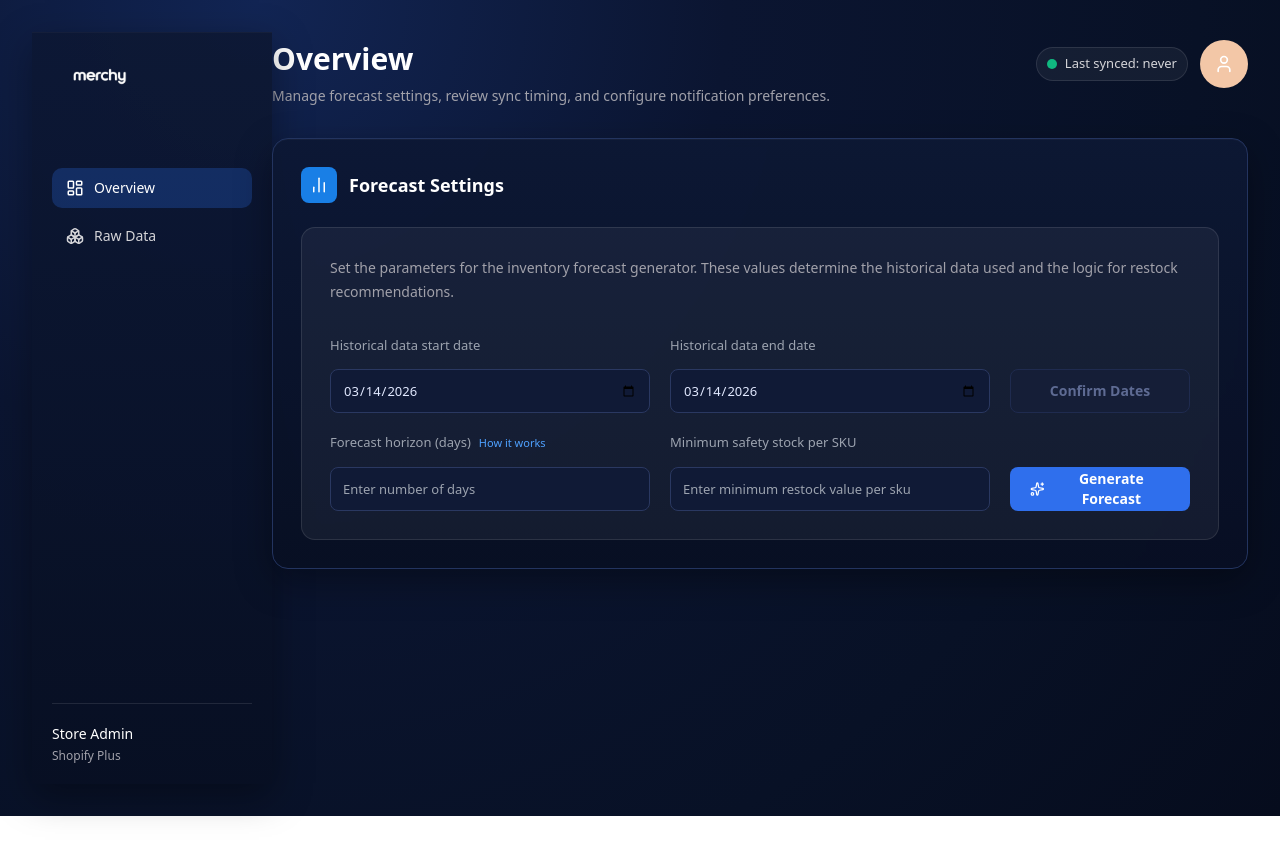
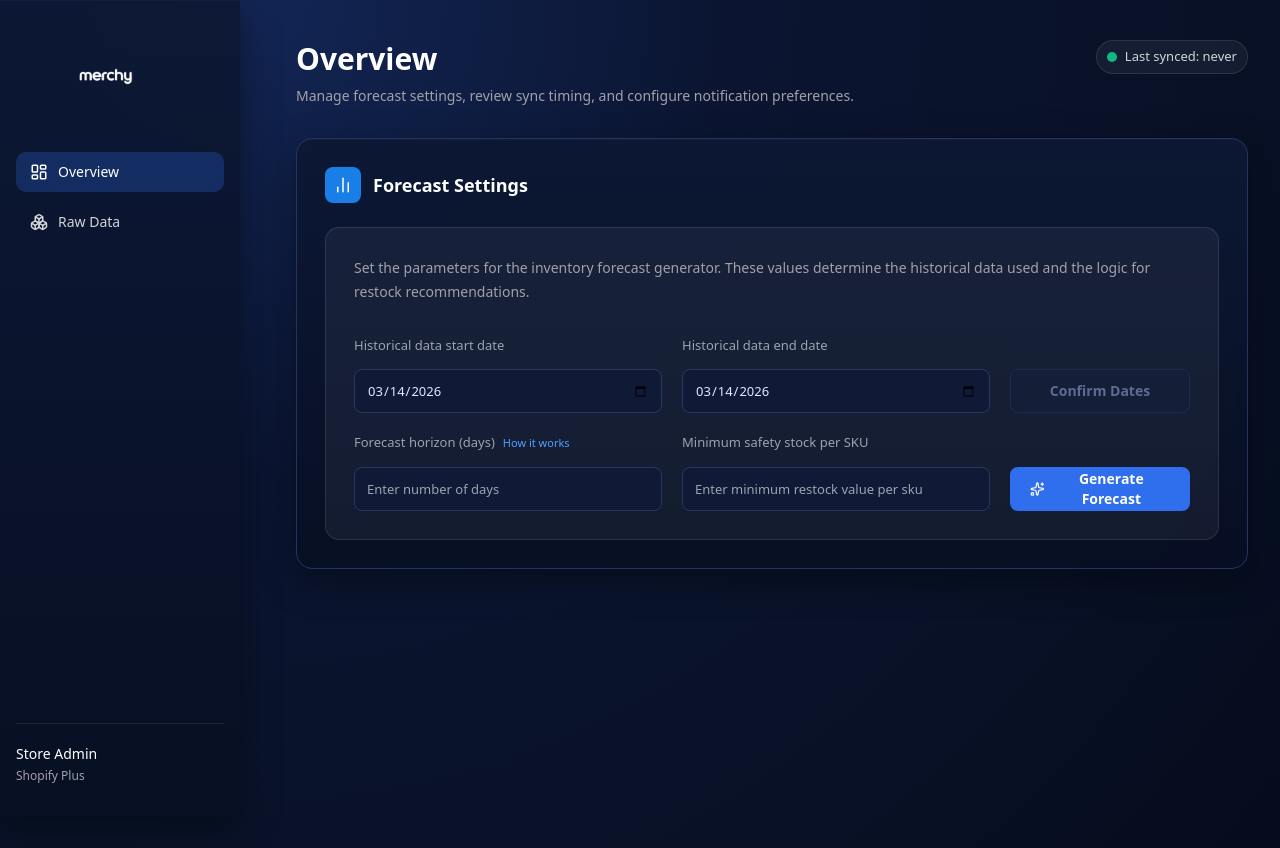
Before and after one commit to Ahmedmostafaa16/merchy-frontend, a React (Create React App) app: page /overview in a window 1280 px wide. Before the commit the page ends 816 px from the top, so only its background shows below. Built offline with nearby package versions, Linux system fonts and the light colour scheme.

Commit message:
Refactor dashboard: split into Overview and Raw Data pages with sidebar navigation and moved logo to sidebar fixing

```diff
--- a/src/components/Header.jsx
+++ b/src/components/Header.jsx
@@ -1,5 +1,3 @@
-import { User } from "lucide-react";
-
 const Header = ({ lastSyncLabel = "never" }) => {
   return (
     <div className="flex flex-col gap-6">
@@ -16,9 +14,6 @@ const Header = ({ lastSyncLabel = "never" }) => {
             <span className="h-2.5 w-2.5 rounded-full bg-[#10B981]" />
             <span>Last synced: {lastSyncLabel}</span>
           </div>
-          <button type="button" className="inline-flex h-12 w-12 items-center justify-center rounded-full bg-[#F3C7A7] text-white shadow-sm">
-            <User size={20} />
-          </button>
         </div>
       </div>
     </div>
--- a/src/components/RawTable.jsx
+++ b/src/components/RawTable.jsx
@@ -66,7 +66,7 @@ const RawTable = ({
                   <th className="px-4 py-3 text-zinc-400">Lifetime</th>
                   <th className="px-4 py-3 text-zinc-400">Sales Per Day</th>
                   <th className="px-4 py-3 text-zinc-400">
-                    <div className="relative inline-flex items-center gap-1">
+                    <div className="relative inline-flex items-center gap-1.5">
                       <span>Status</span>
                       <button
                         type="button"
@@ -75,9 +75,9 @@ const RawTable = ({
                         onMouseLeave={() => setShowStatusHelp(false)}
                         onFocus={() => setShowStatusHelp(true)}
                         onBlur={() => setShowStatusHelp(false)}
-                        className="text-[11px] leading-none text-zinc-400 transition-colors hover:text-white"
+                        className="inline-flex h-4 w-4 items-center justify-center rounded-full border border-white/15 text-[10px] leading-none text-zinc-400 transition-colors hover:border-white/30 hover:text-white"
                       >
-                        About
+                        i
                       </button>
                       {showStatusHelp ? (
                         <div
--- a/src/components/Sidebar.jsx
+++ b/src/components/Sidebar.jsx
@@ -7,14 +7,16 @@ const Sidebar = () => {
   const search = location.search || "";
 
   const linkClassName = ({ isActive }) => (
-    `flex items-center gap-[10px] rounded-[10px] px-[14px] py-[10px] text-sm transition-colors ${
-      isActive ? "bg-[rgba(47,111,237,0.25)] text-white" : "text-zinc-300 hover:bg-[rgba(47,111,237,0.18)] hover:text-white"
+    `flex w-full items-center gap-[10px] rounded-[10px] px-[14px] py-[10px] text-sm transition-colors ${
+      isActive
+        ? "bg-[rgba(47,111,237,0.25)] text-white"
+        : "text-zinc-300 hover:bg-[rgba(47,111,237,0.18)] hover:text-white"
     }`
   );
 
   return (
-    <aside className="dashboard-panel sticky top-4 flex w-[240px] min-h-[calc(100vh-3rem)] flex-col px-5 pb-5 pt-0">
-      <div className="flex items-center">
+    <aside className="dashboard-panel sticky top-0 -ml-8 -mt-8 flex w-[240px] min-w-[240px] min-h-[calc(100vh+1rem)] flex-col px-4 py-8">
+      <div className="flex items-center pl-[42px]">
         <img
           src={logo}
           alt="Merchy"
@@ -22,7 +24,7 @@ const Sidebar = () => {
         />
       </div>
 
-      <nav className="mt-10 space-y-2">
+      <nav className="mt-6 flex flex-col gap-[10px]">
         <NavLink to={`/overview${search}`} className={linkClassName}>
           <LayoutDashboard size={18} />
           <span>Overview</span>
--- a/src/pages/Dashboard.jsx
+++ b/src/pages/Dashboard.jsx
@@ -467,7 +467,7 @@ const Dashboard = ({ page = "overview", initialForecastData = [], rawDataLoading
           </div>
         ) : null}
 
-        <div className={`grid ${page === "overview" ? "gap-0 lg:grid-cols-[240px_minmax(0,1fr)]" : "gap-6 lg:grid-cols-[220px_minmax(0,1fr)]"}`}>
+        <div className={`grid ${page === "overview" ? "gap-6 lg:grid-cols-[240px_minmax(0,1fr)]" : "gap-6 lg:grid-cols-[220px_minmax(0,1fr)]"}`}>
           <Sidebar page={page} />
 
           <div className={page === "overview" ? "space-y-8" : "space-y-5"}>
```
